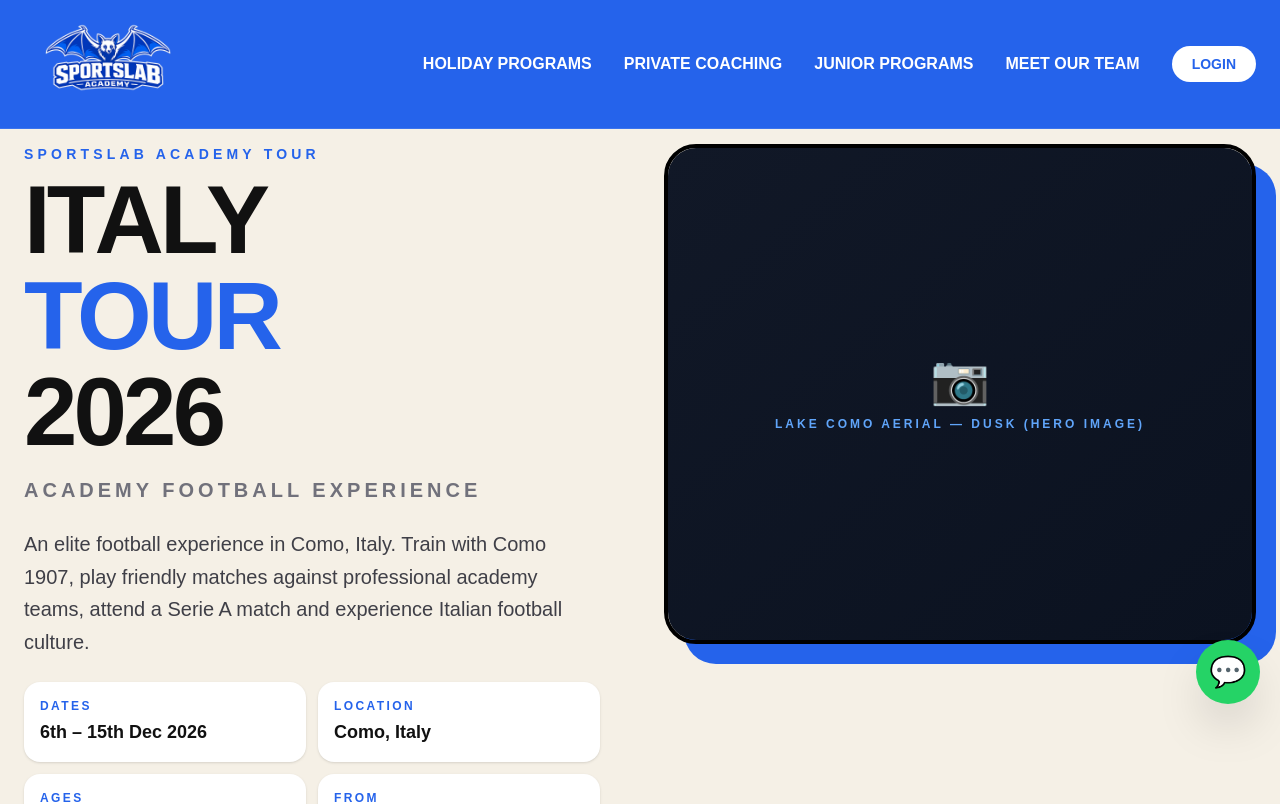
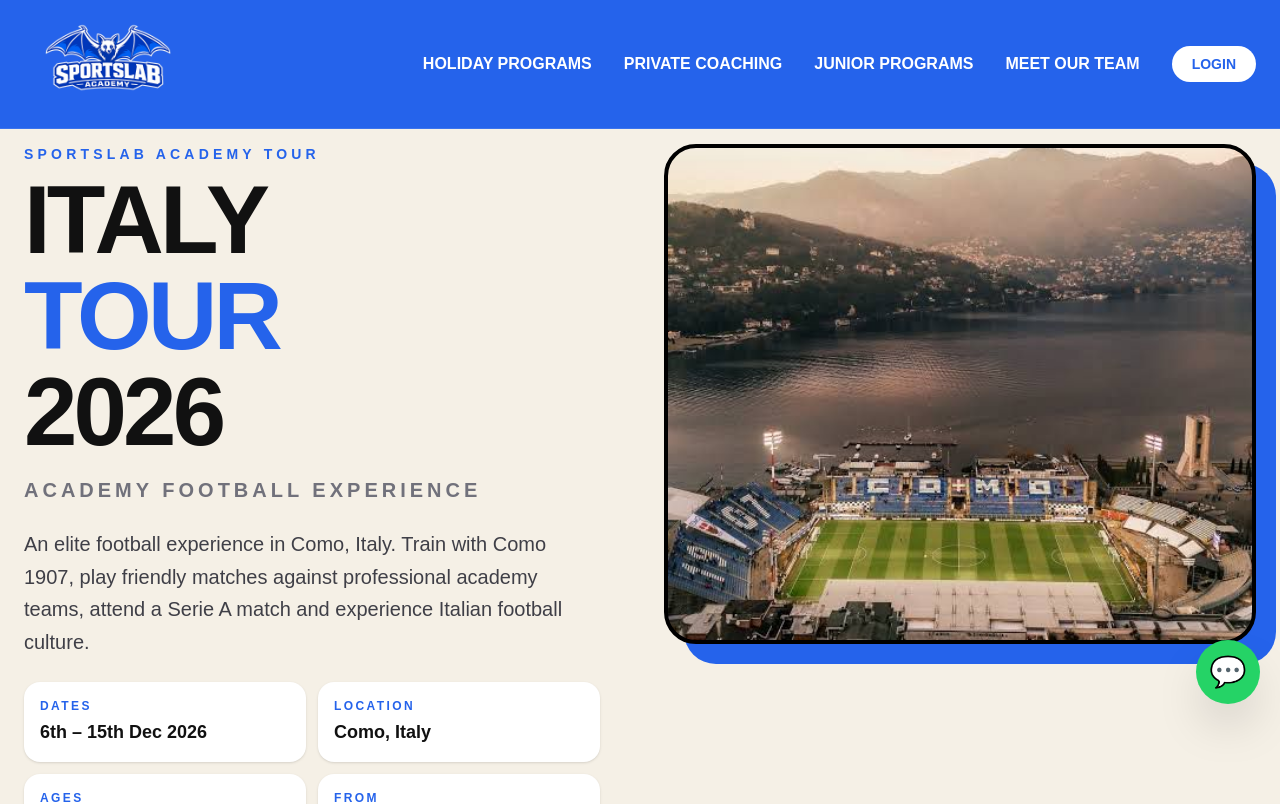
Before and after one commit to petru23/sportslabacademy, a Next.js app: page /italy-tour in a window 1280 px wide. Shown: the top 804 px of the page. Built offline with nearby package versions, Linux system fonts and the light colour scheme; no server answers.

Commit message:
main photo added

```diff
--- a/app/italy-tour/page.tsx
+++ b/app/italy-tour/page.tsx
@@ -165,8 +165,8 @@
           <div className="relative hidden md:block">
             <div className="absolute -bottom-5 -right-5 h-full w-full rounded-[2rem] bg-[#2563EB]" />
 
-            <div className="relative h-[500px] overflow-hidden rounded-[2rem] border-4 border-black">
-              <ImagePlaceholder label="Lake Como aerial — dusk (hero image)" />
+            <div className="relative h-[500px] bg-[url('/mainphoto.jpeg')] bg-cover bg-center overflow-hidden rounded-[2rem] border-4 border-black">
+
             </div>
           </div>
 
```
Also changed, not shown: public/mainphoto.jpeg (added).
